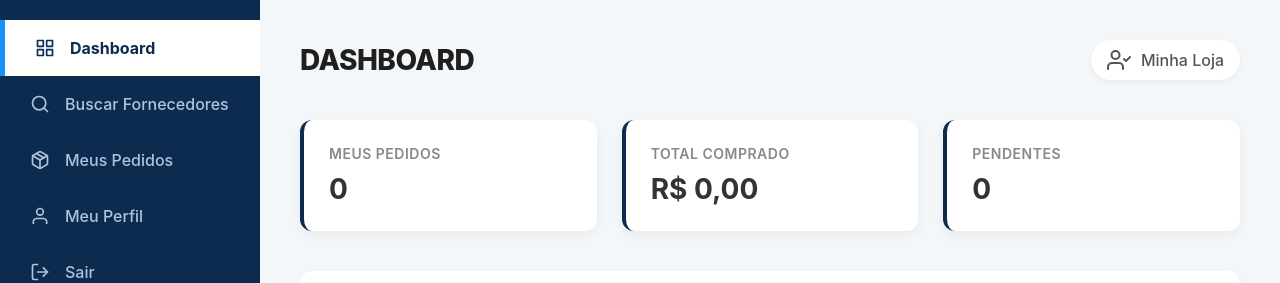
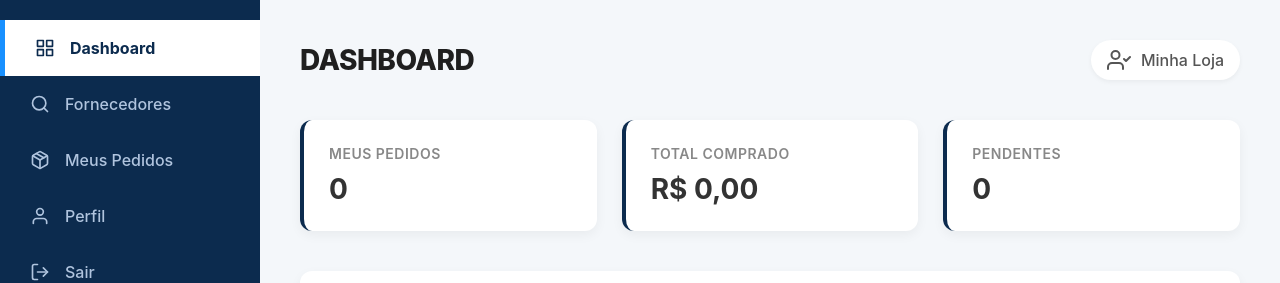
Before and after one commit to D-Hergesell/trabalho-interdisciplinar, a Next.js app in the folder client/: page /loja/dashboard in a window 1280 px wide. Shown: the top 283 px of the page. Built offline with nearby package versions, Linux system fonts and the light colour scheme; no server answers.

Commit message:
fix texto

```diff
--- a/client/src/pages/loja/dashboard.js
+++ b/client/src/pages/loja/dashboard.js
@@ -82,7 +82,7 @@ const DashboardLoja = () => {
           <li>
             <Link href="/loja/fornecedoresdisponiveis" className={styles.linkReset}>
               <div className={styles.menuItem}>
-                <FiSearch size={20} /><span>Buscar Fornecedores</span>
+                <FiSearch size={20} /><span>Fornecedores</span>
               </div>
             </Link>
           </li>
@@ -96,7 +96,7 @@ const DashboardLoja = () => {
           <li>
             <Link href="/loja/perfil" className={styles.linkReset}>
               <div className={styles.menuItem}>
-                <FiUser size={20} /><span>Meu Perfil</span>
+                <FiUser size={20} /><span>Perfil</span>
               </div>
             </Link>
           </li>
```
